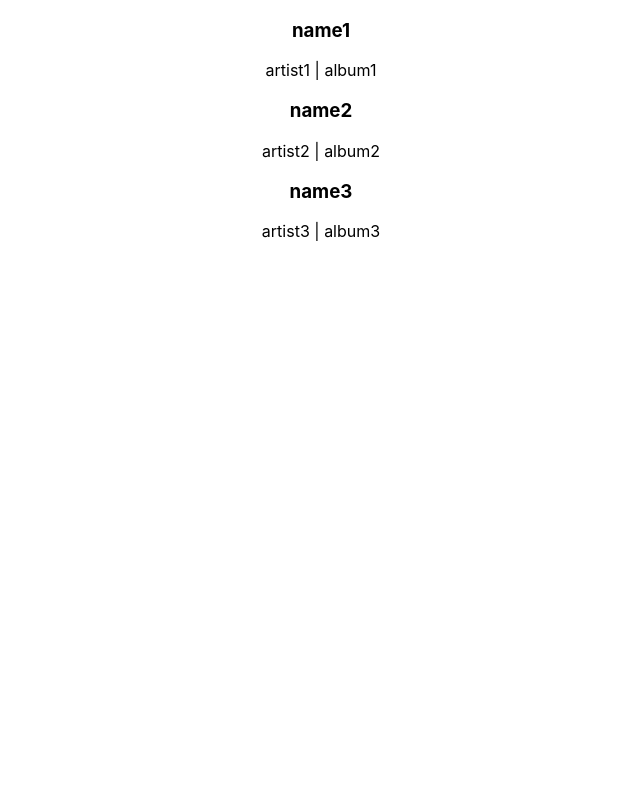
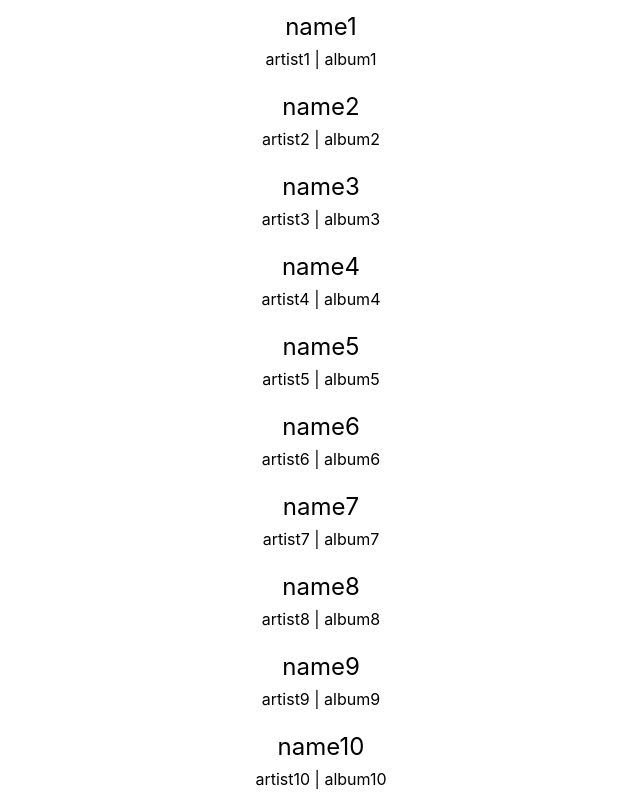
Before and after one commit to macfadem/Reactify, a React (Create React App) app: page / in a window 1280 px wide. Shown: the whole page, without its empty margins (319-959 px from the left). Built offline with nearby package versions, Linux system fonts and the light colour scheme.

Commit message:
CSS from tracklist and track edited

```diff
--- a/src/App.js
+++ b/src/App.js
@@ -6,6 +6,13 @@ const example = [
   {name: 'name1', artist: 'artist1', album: 'album1'},
   {name: 'name2', artist: 'artist2', album: 'album2'},
   {name: 'name3', artist: 'artist3', album: 'album3'},
+  {name: 'name4', artist: 'artist4', album: 'album4'},
+  {name: 'name5', artist: 'artist5', album: 'album5'},
+  {name: 'name6', artist: 'artist6', album: 'album6'},
+  {name: 'name7', artist: 'artist7', album: 'album7'},
+  {name: 'name8', artist: 'artist8', album: 'album8'},
+  {name: 'name9', artist: 'artist9', album: 'album9'},
+  {name: 'name10', artist: 'artist10', album: 'album10'}
 ];
 
 function App() {
--- a/src/components/Track/Track.css
+++ b/src/components/Track/Track.css
@@ -0,0 +1,26 @@
+.Track {
+    display: flex;
+    align-items: center;
+    justify-content: center;
+}
+
+.Track-information {
+    display: flex;
+    flex-direction: column;
+    align-items: center;
+    justify-content: center;
+    height: 80px;
+    width: 100%;
+}
+
+.Track-information h3 {
+    font-size: 1.5em;
+    font-weight: 400;
+    margin: 0;
+}
+
+.Track-information p {
+    font-size: 1em;
+    font-weight: 400;
+    margin: .5em 0 0 0;
+}
--- a/src/components/TrackList/TrackList.css
+++ b/src/components/TrackList/TrackList.css
@@ -1,3 +1,6 @@
-* {
-    box-sizing: border-box;
+.TrackList {
+    display: block;
+    margin: 0;
+    padding: 0;
+    list-style: none;
 }
```
